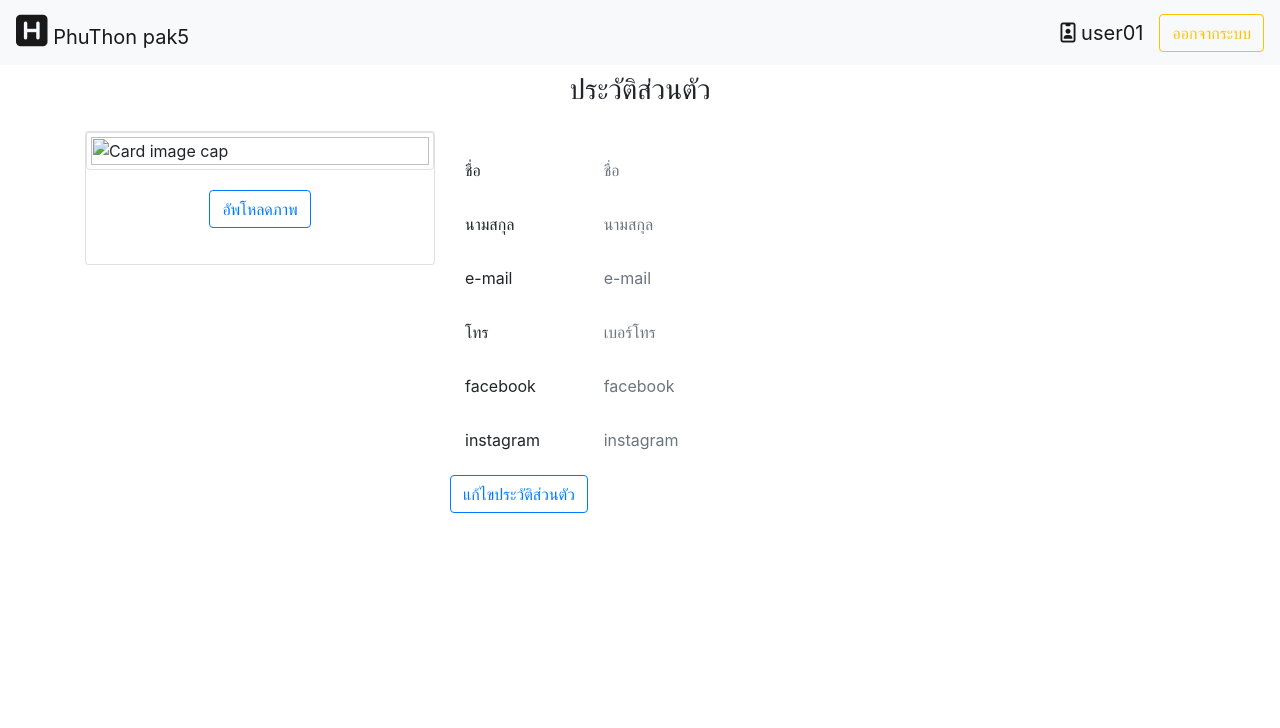
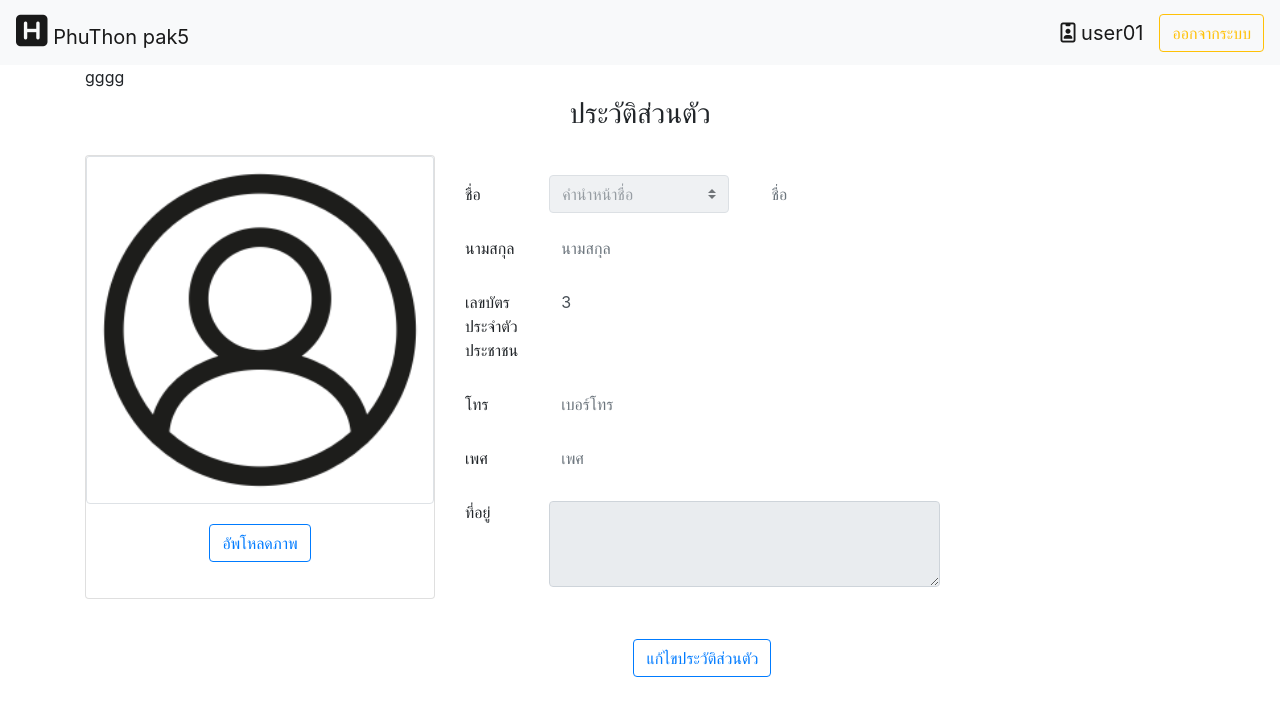
Before and after one commit to goodlifermutl/projectPhuThon, a PHP site: page /home.php?module=1&action=5 in a window 1280 px wide. Shown: the top 728 px of the page. Run offline with PHP 8.4, Linux system fonts and the light colour scheme; a user stored in the database is signed in; data comes from the database, SQL or seed files in the repository; both versions use the stored data as it was after the commit; some libraries are stand-ins or nearby versions.

Commit message:
1/8/2562

```diff
--- a/module/view/profile.php
+++ b/module/view/profile.php
@@ -1,14 +1,18 @@
 <?php
+	//session_start();
     // include("fc/db_fc.php");
-    // $con=connect_db();
-    // $re_user=mysqli_query($con,
-    // "SELECT username,pwd,email,tel,fname,lname
-    // FROM users
-    // WHERE id='$_SESSION[user_id]'")or die("SQL.error>>user".mysqli_error($conh));
-    // list($username,$pwd,$email,$tel,$fname,$lname)=mysqli_fetch_row($re_user);
-
+    $con=connect_db();
+    $re_user=mysqli_query($con,
+    "SELECT rank_id,ps_name,ps_lastname,card_id,sex,address,ps_num
+    FROM  police_person
+    WHERE card_id='$_SESSION[id_card]'")or die("SQL.error>>user".mysqli_error($conh));
+	list($id_rank,$ps_name,$ps_lastname,$card_id,$sex,$address,$ps_tel)=mysqli_fetch_row($re_user);
+	echo $card_id,$ps_name;
+	echo "gggg";
+	if(empty($card_id)){
+		$id_rank="";$ps_name="";$ps_lastname="";$card_id="";$sex="";$address="";$ps_tel="";
+	}
 ?>
-<style></style>
 <div class="headtitle text-center p-2 row mb-2 row">
 	<div class="col-md-2" ></div>
     <div class="col-md">
@@ -18,59 +22,139 @@
 </div>
 <div class="row">
     <div class="col-lg-4">
+	<form id="imgPro" method="post">
 		<div class="card">
-				<img class="card-img-top img-thumbnail" src="" alt="Card image cap">
+			<img class="card-img-top img-thumbnail" src="image/icon_user_pic.png" alt="Card image cap">
 			<div class="card-body text-center">
 				<div class="form-group row-md">
 					<button type="button" class="btn btn-outline-primary">อัพโหลดภาพ</button>
 				</div>
 			</div>
 		</div>
+	</form>
 	</div>
+
+	<form id="dataPro" method="post">
     <div class="col-lg" style='padding-top:20px;'>
 			<div class="form-group row">
 				<label for="inputPassword" class="col-sm-2 label col-form-label ">ชื่อ</label>
-				<div class="col-sm-10">
-					<input type="text" class="form-control" placeholder="id" name="gen_id" value="" hidden>
-					<input type="text" class="form-control" placeholder="id" name="old_pic" value="" hidden>
-					<input type="text" style="border:none; background:#fff; " class="form-control"  placeholder="ชื่อ"  name="fname" value="" id="staticEmail" readonly>
+				<div class="col-sm">
+				<select class="custom-select edit_rs" id="focus" name="pro_title" style="" disabled required>
+						<option value=0 disabled selected>คำนำหน้าชื่อ</option>
+                    	<?php $result_rank = mysqli_query($con,"SELECT * FROM rank_police")or die("select education error".mysqli_error($con));
+                        while(list($rank_id,$rank_name)=mysqli_fetch_row($result_rank)){
+                        $selected=$id_rank==$rank_id?"selected":"";
+                          echo"<option value='$rank_id' $selected>$rank_name</option>";
+                        }
+                   ?>
+
+                </select>
+				</div>
+				<div class="col-sm-5">
+					<input type="text" style="border:none; background:#fff; " class="form-control edit_rs"  placeholder="ชื่อ"  name="pro_name" value="<?php echo $ps_name; ?>" id="staticEmail" disabled required>
 				</div>
 			</div>
 			<div class="form-group row">
 				<label for="inputPassword" class="col-sm-2 col-form-label ">นามสกุล</label>
 				<div class="col-sm-10">
-					<input type="text" style="border:none; background:#fff;" class="form-control"  placeholder="นามสกุล"  name="lname" value=""readonly>
+					<input type="text" style="border:none; background:#fff;" class="form-control edit_rs"  placeholder="นามสกุล"  name="pro_lastname" value="<?php echo $ps_lastname; ?>"disabled required>
 				</div>
 			</div>
 			<div class="form-group row">
-				<label for="" class="col-sm-2 col-form-label">e-mail</label>
+				<label for="" class="col-sm-2 col-form-label">เลขบัตรประจำตัวประชาชน</label>
 				<div class="col-md">
-					<input type="text" style="border:none; background:#fff;" class="form-control"  placeholder="e-mail"  name="email" value=""readonly>
+					<input type="text" style="border:none; background:#fff;" class="form-control"  placeholder="เลขบัตรประจำตัวประชาชน"  name="pro_card_id" value="<?php echo $_SESSION['id_card']; ?>"readonly required>
 				</div>
 			</div>
 			<div class="form-group row">
 				<label for="" class="col-sm-2 col-form-label " maxlength="13" >โทร</label>
 				<div class="col-sm-10">
-					<input type="text" style="border:none; background:#fff;" class="form-control"  placeholder="เบอร์โทร"  name="tel" value=""readonly>
+					<input type="text" style="border:none; background:#fff;" class="form-control edit_rs"  placeholder="เบอร์โทร"  name="pro_tel" value="<?php echo $ps_tel; ?>"disabled required>
 				</div>
 			</div>
 			<div class="form-group row">
-				<label for="inputPassword" class="col-sm-2 col-form-label ">facebook</label>
+				<label for="inputPassword" class="col-sm-2 col-form-label ">เพศ</label>
 				<div class="col-sm-10">
-					<input type="text" style="border:none; background:#fff;" class="form-control"  placeholder="facebook"  name="facebook" value=""readonly>
+					<input type="text" style="border:none; background:#fff;" class="form-control edit_rs"  placeholder="เพศ"  name="pro_sex" value="<?php echo $sex; ?>"disabled required>
 				</div>
 			</div>
             <div class="form-group row">
-				<label for="inputPassword" class="col-sm-2 col-form-label ">instagram</label>
+				<label for="inputPassword" class="col-sm-2 col-form-label ">ที่อยู่</label>
 				<div class="col-sm-10">
-					<input type="text" style="border:none; background:#fff;" class="form-control"  placeholder="instagram"  name="ig" value=""readonly>
+					<div class="form-group">
+					  <label for="addre"></label>
+					  <textarea class="form-control edit_rs" name="pro_address" id="addre" rows="3" disabled required><?php echo $address; ?></textarea>
+					</div>
 				</div>
 			</div>
 
-            <div class="form-group row">
-            <div class="text-center">
-            <button type="button" class="btn btn-outline-primary">แก้ไขประวัติส่วนตัว</button>
+            <div class="card-body text-center">
+					<div class="form-group row-md">
+							<button type="button" class="btn btn-outline-primary" id="editPro">แก้ไขประวัติส่วนตัว</button>
+							<?php
+								if(empty($card_id)){
+									?>
+									<button type="submit" class="btn btn-outline-primary" id="savePro">บันทึก</button>
+									<?php
+
+								}else{
+									?>
+									<button type="button" class="btn btn-outline-primary" id="updatePro">บันทึกแก้ไข</button>
+									<?php
+								}
+							?>
 						</div>
 				</div>
     </div>
+</form>
 </div>
+<script>
+$("#savePro").hide();
+$("#updatePro").hide();
+$("#editPro").click(function(){
+	alert("gggg")
+	$(".edit_rs").prop("disabled", false);
+	$( "#focus" ).focus();
+	$("#savePro").show();
+	$("#updatePro").show();
+	$("#editPro").hide();
+});
+$("#dataPro").submit(function(e){
+
+
+ e.preventDefault();
+ alert("gg")
+//   $check = $("#victim").valid();
+//   if($check == true){
+
+  var formData = new FormData(this);
+//   var idc = $(this).data("idcard");
+
+        $.ajax({
+            url: "module/fuction/profile_insert.php",
+            type: 'POST',
+            data: formData,
+            success: function (data) {
+             alert(data)
+			 $("#savePro").hide();
+
+      swal({
+      title: "บันทึกข้อมูลส่วนตัวแล้ว",
+      icon: "success",
+      button: "ตกลง",
+    }).then((value) => {
+
+      window.location.href="home.php?module=1&action=5";
+});
+
+},
+            cache: false,
+            contentType: false,
+            processData: false
+});
+// }
+
+
+})
+
+</script>
--- a/module/view/view_data.php
+++ b/module/view/view_data.php
@@ -243,7 +243,7 @@ window.location.href = "index.php";
             </div>
         </div>
         <hr>
-                      </form>
+      </form>
       <?php
 
       ?>
```
Also changed, not shown: Database/phuthon.sql (+3 -36 lines), module/fuction/profile_insert.php (added, +11 -0 lines), image/icon_user_pic.png (added). Lines whose indentation alone changed are shown as unchanged.
